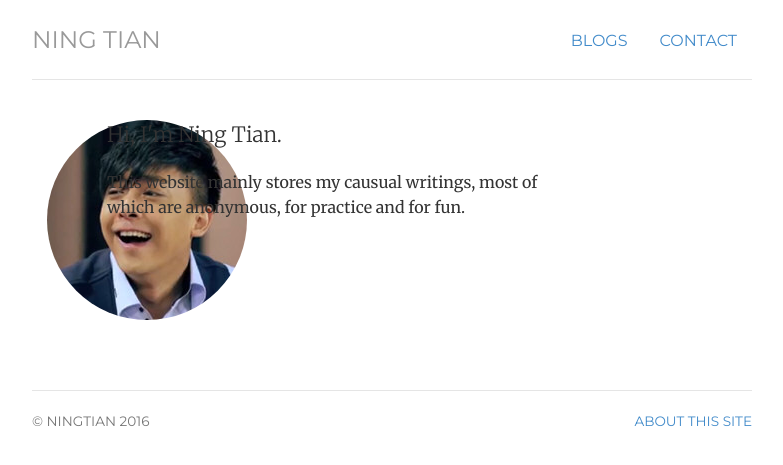
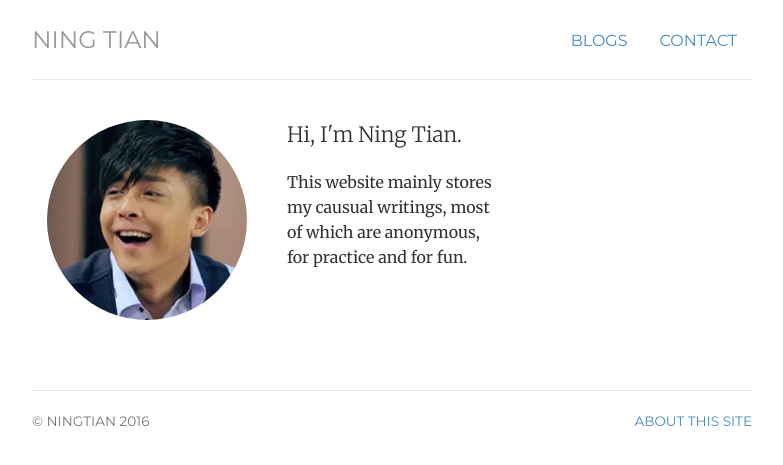
Before and after one commit to ningtian/ningtian.github.io, a Jekyll site: the page built from index.html, in a window 1280 px wide. Shown: the top 465 px of the page, without its empty margins (248-1031 px from the left). Built offline with Jekyll 4.4.1, drawn with Linux system fonts in a browser that asks for light colours.

Commit message:
Update index.html

```diff
--- a/index.html
+++ b/index.html
@@ -8,12 +8,12 @@
 ---
 <!-- <div class="jumbotron"> -->
 <div class="row marketing">
-	<div class="col-sm-1">
+	<div class="col-sm-4">
 	<img  class="img-circle avatar" alt="Ning Tian" src="img/ning-200px-new.jpg">
 	</div>
 
 
-	<div itemscope itemtype="http://data-vocabulary.org/Person" class="col-sm-8">
+	<div itemscope itemtype="http://data-vocabulary.org/Person" class="col-sm-4">
 
 
 
```
